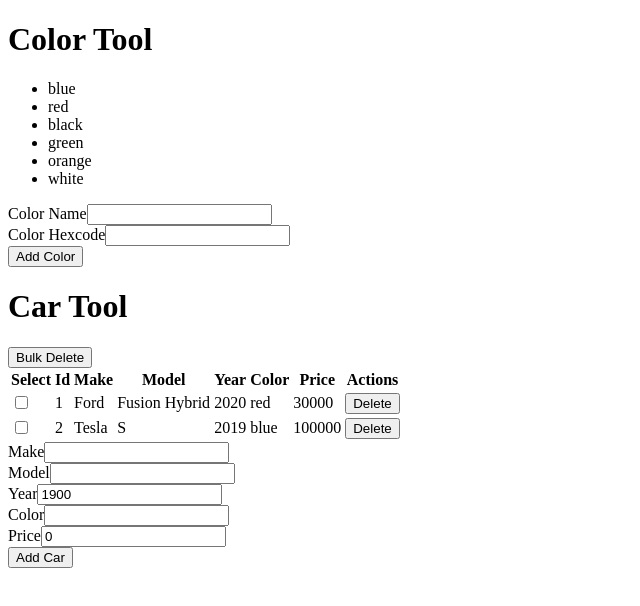
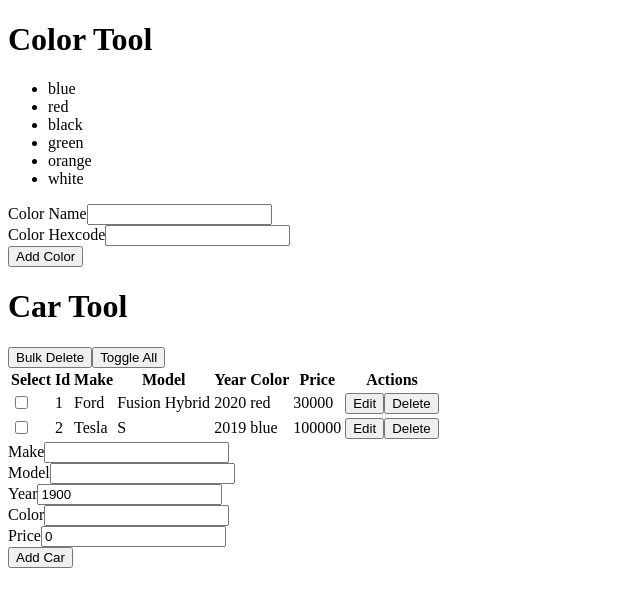
Before and after one commit to t4d-classes/react-redux_02172020, a React (Create React App) app in the folder demo-app/: page / in a window 1280 px wide. Shown: the top 606 px of the page, without its empty margins (0-640 px from the left). Built offline with nearby package versions, Linux system fonts and the light colour scheme.

Commit message:
add code demos

```diff
--- /dev/null
+++ b/demo-app/src/components/CarEditRow.js
@@ -0,0 +1,44 @@
+import React, { useState } from 'react';
+
+export const CarEditRow = ({
+  car,
+  onSaveCar: saveCar,
+  onCancelCar: cancelCar,
+}) => {
+
+  const [ carForm, setCarForm ] = useState({ ...car });
+
+  const change = (e) => {
+    setCarForm({
+      ...carForm,
+      [ e.target.name ]: e.target.type === 'number'
+        ? Number(e.target.value) : e.target.value,
+    });
+  };
+
+  return (
+    <tr>
+      <td></td>
+      <td>{car.id}</td>
+      <td> <input type="text" id="make-input" name="make"
+          value={carForm.make} onChange={change} /></td>
+      <td><input type="text" id="model-input" name="model"
+          value={carForm.model} onChange={change} /></td>
+      <td><input type="number" id="year-input" name="year"
+          value={carForm.year} onChange={change} /></td>
+      <td><input type="text" id="color-input" name="color"
+          value={carForm.color} onChange={change} /></td>
+      <td><input type="number" id="price-input" name="price"
+          value={carForm.price} onChange={change} /></td>
+      <td>
+        <button type="button"
+          onClick={saveCar}>
+            Save</button>
+        <button type="button"
+          onClick={cancelCar}>
+            Cancel</button>
+      </td>
+    </tr>
+  );
+
+};
--- a/demo-app/src/components/CarTable.js
+++ b/demo-app/src/components/CarTable.js
@@ -1,11 +1,15 @@
 import React from 'react';
 
 import { CarViewRow } from './CarViewRow';
+import { CarEditRow } from './CarEditRow';
 
 export const CarTable = ({
   cars,
+  editCarId,
   selectedCarIds,
+  onEditCar: editCar,
   onSelectCar: selectCar,
+  onToggleAllCars: toggleAllCars,
   onDeleteCar: deleteCar,
   onBulkDeleteCars: bulkDeleteCars
 }) => {
@@ -14,6 +18,8 @@ export const CarTable = ({
     <>
       <button type="button" onClick={bulkDeleteCars}>
         Bulk Delete</button>
+      <button type="button" onClick={toggleAllCars}>
+        Toggle All</button>
       <table>
         <thead>
           <tr>
@@ -28,9 +34,12 @@ export const CarTable = ({
           </tr>
         </thead>
         <tbody>
-          {cars.map(car => <CarViewRow key={car.id} car={car}
-            selected={selectedCarIds.includes(car.id)}
-            onSelectCar={selectCar} onDeleteCar={deleteCar} />)}
+          {cars.map(car => car.id === editCarId
+            ? <CarEditRow key={car.id} car={car} />
+            : <CarViewRow key={car.id} car={car}
+                selected={selectedCarIds.includes(car.id)}
+                onSelectCar={selectCar} onDeleteCar={deleteCar}
+                onEditCar={editCar} />)}
         </tbody>
       </table>
     </>
--- a/demo-app/src/components/CarTool.js
+++ b/demo-app/src/components/CarTool.js
@@ -7,6 +7,7 @@ import { CarForm } from './CarForm';
 export const CarTool = (props) => {
 
   const [ cars, setCars ] = useState(props.cars.concat());
+  const [ editCarId, setEditCarId ] = useState(-1);
 
   const [ selectedCarIds, setSelectedCarIds ] =
     useState([]);
@@ -19,6 +20,17 @@ export const CarTool = (props) => {
     } else {
       setSelectedCarIds(selectedCarIds.concat(carId));
     }
+
+  };
+
+  const toggleAllCars = () => {
+
+    if (cars.length === selectedCarIds.length) {
+      setSelectedCarIds([]);
+    } else {
+      setSelectedCarIds(cars.map(c => c.id));
+    }
+
 
   };
 
@@ -51,9 +63,10 @@ export const CarTool = (props) => {
   return (
     <>
       <ToolHeader headerText="Car Tool" />
-      <CarTable cars={cars} selectedCarIds={selectedCarIds}
-        onSelectCar={selectCar} onDeleteCar={deleteCar}
-        onBulkDeleteCars={bulkDeleteCars} />
+      <CarTable cars={cars} selectedCarIds={selectedCarIds} editCarId={editCarId}
+        onEditCar={setEditCarId} onSelectCar={selectCar} onDeleteCar={deleteCar}
+        onBulkDeleteCars={bulkDeleteCars} onToggleAllCars={toggleAllCars}
+        onCancelCar={() => setEditCarId(-1)} />
       <CarForm buttonText="Add Car" onSubmitCar={addCar} />
     </>
   );
--- a/demo-app/src/components/CarViewRow.js
+++ b/demo-app/src/components/CarViewRow.js
@@ -3,6 +3,7 @@ import React from 'react';
 export const CarViewRow = ({
   car,
   selected,
+  onEditCar: editCar,
   onSelectCar: selectCar,
   onDeleteCar: deleteCar,
 }) => {
@@ -18,9 +19,14 @@ export const CarViewRow = ({
       <td>{car.year}</td>
       <td>{car.color}</td>
       <td>{car.price}</td>
-      <td><button type="button"
-        onClick={() => deleteCar(car.id)}>
-          Delete</button></td>
+      <td>
+        <button type="button"
+          onClick={() => editCar(car.id)}>
+            Edit</button>
+        <button type="button"
+          onClick={() => deleteCar(car.id)}>
+            Delete</button>
+      </td>
     </tr>
   );
 
```
Also changed, not shown: demo-app/exercises/exercise-8.md (added, +17 -0 lines).
